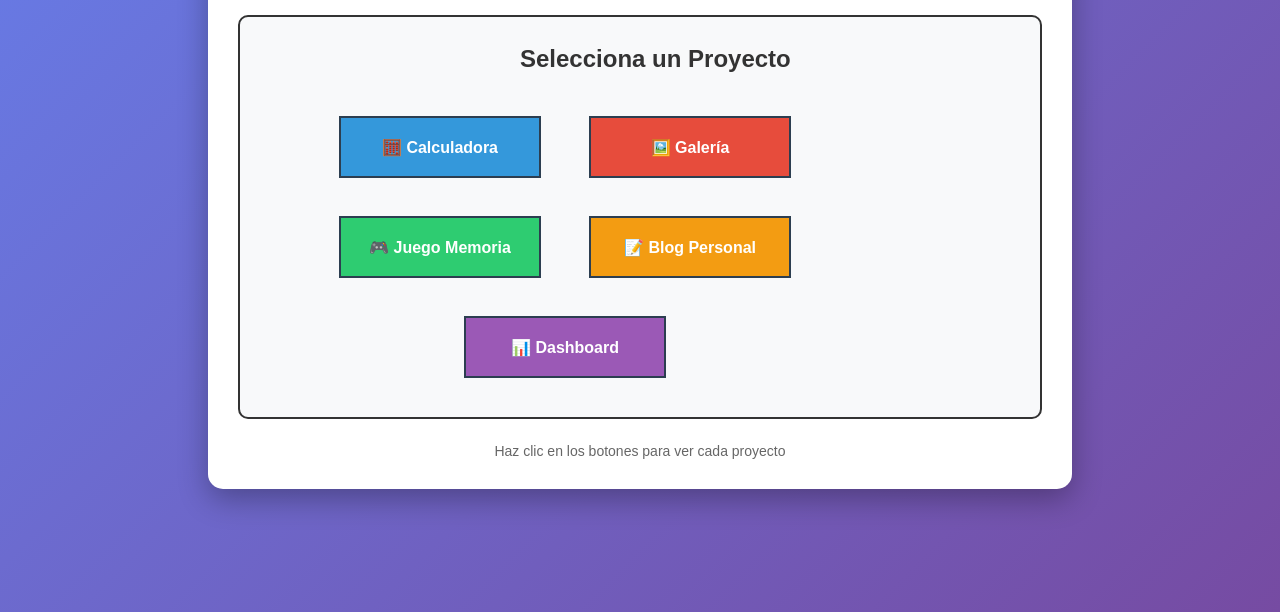
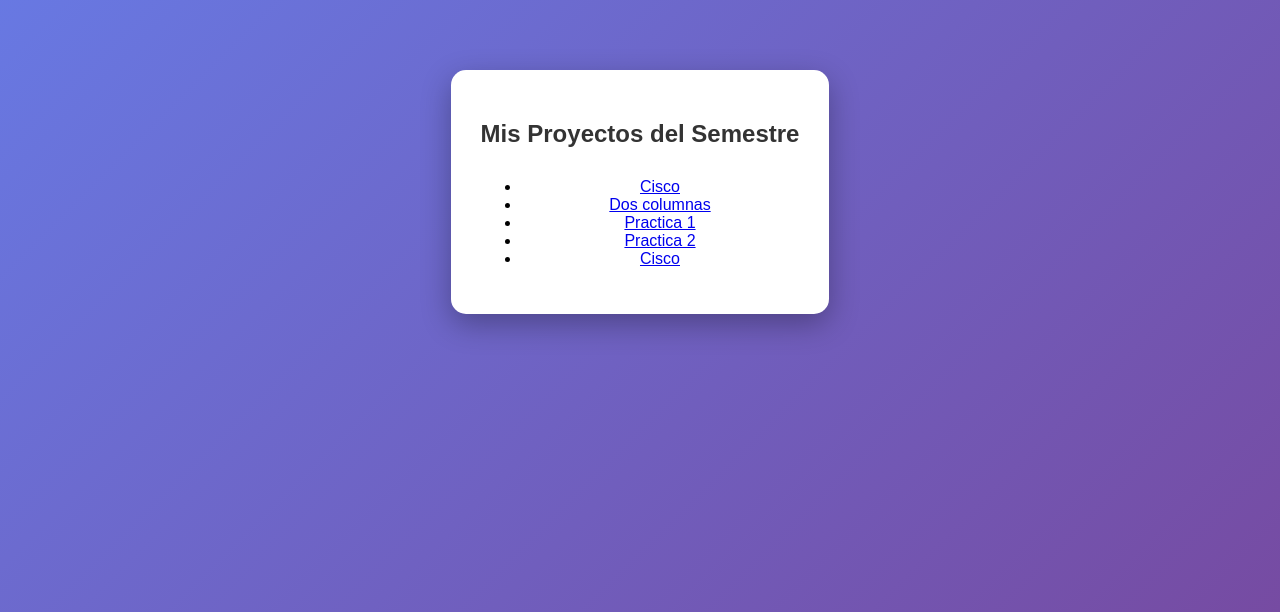
Before and after one commit to acervantes25/desarrollo-web-25, a plain HTML site: page index.html in a window 1280 px wide. Shown: the part 228-840 px from the top of the page. Drawn offline with Linux system fonts and the light colour scheme.

Commit message:
Refactor portfolio page to use project links
Updated the structure of the portfolio page to include a list of projects with links, replacing the canvas-based interface.

```diff
--- a/index.html
+++ b/index.html
@@ -28,117 +28,19 @@
             color: #333;
             margin-bottom: 30px;
         }
-
-        canvas {
-            border: 2px solid #333;
-            border-radius: 10px;
-            cursor: pointer;
-            background: #f8f9fa;
-        }
-
-        .info {
-            margin-top: 20px;
-            color: #666;
-            font-size: 14px;
-        }
     </style>
 </head>
 <body>
-    <div class="container">
-        <h1>🎓 Mis Proyectos del Semestre</h1>
-        <canvas id="portfolioCanvas" width="800" height="400"></canvas>
-        <div class="info">
-            Haz clic en los botones para ver cada proyecto
-        </div>
-    </div>
+    <section class="container">
+        <h1> Mis Proyectos del Semestre</h1>
+        <ul>
+            <li><a href="https://Cisco.html" target="_blank" rel="noopener noreferrer">Cisco</a></li>
+            <li><a href="https://DoscolumnasSemantico.html" target="_blank" rel="noopener noreferrer">Dos columnas</a></li>
+            <li><a href="https://Practica1.html" target="_blank" rel="noopener noreferrer">Practica 1</a></li>
+            <li><a href="https://practica2.html" target="_blank" rel="noopener noreferrer">Practica 2</a></li>
+            <li><a href="https://solotexto.html" target="_blank" rel="noopener noreferrer">Cisco</a></li>
+        </ul>
+    </section>
+</body>
 
-    <script>
-        const canvas = document.getElementById('portfolioCanvas');
-        const ctx = canvas.getContext('2d');
-
-        // Configuración de botones
-        const botones = [
-            { x: 100, y: 100, ancho: 200, alto: 60, texto: "🧮 Calculadora", url: "proyectos/calculadora.html", color: "#3498db" },
-            { x: 350, y: 100, ancho: 200, alto: 60, texto: "🖼️ Galería", url: "proyectos/galeria.html", color: "#e74c3c" },
-            { x: 100, y: 200, ancho: 200, alto: 60, texto: "🎮 Juego Memoria", url: "proyectos/juego-memoria.html", color: "#2ecc71" },
-            { x: 350, y: 200, ancho: 200, alto: 60, texto: "📝 Blog Personal", url: "proyectos/blog.html", color: "#f39c12" },
-            { x: 225, y: 300, ancho: 200, alto: 60, texto: "📊 Dashboard", url: "proyectos/dashboard.html", color: "#9b59b6" }
-        ];
-
-        // Dibujar botones
-        function dibujarBotones() {
-            ctx.clearRect(0, 0, canvas.width, canvas.height);
-
-            // Título en el canvas
-            ctx.fillStyle = '#333';
-            ctx.font = 'bold 24px Arial';
-            ctx.fillText('Selecciona un Proyecto', 280, 50);
-
-            // Dibujar cada botón
-            botones.forEach(boton => {
-                // Fondo del botón
-                ctx.fillStyle = boton.color;
-                ctx.fillRect(boton.x, boton.y, boton.ancho, boton.alto);
-
-                // Borde del botón
-                ctx.strokeStyle = '#2c3e50';
-                ctx.lineWidth = 2;
-                ctx.strokeRect(boton.x, boton.y, boton.ancho, boton.alto);
-
-                // Texto del botón
-                ctx.fillStyle = 'white';
-                ctx.font = 'bold 16px Arial';
-                ctx.textAlign = 'center';
-                ctx.fillText(boton.texto, boton.x + boton.ancho/2, boton.y + boton.alto/2 + 6);
-            });
-        }
-
-        // Detectar clics en los botones
-        canvas.addEventListener('click', function(event) {
-            const rect = canvas.getBoundingClientRect();
-            const mouseX = event.clientX - rect.left;
-            const mouseY = event.clientY - rect.top;
-
-            botones.forEach(boton => {
-                if (mouseX >= boton.x && mouseX <= boton.x + boton.ancho &&
-                    mouseY >= boton.y && mouseY <= boton.y + boton.alto) {
-
-                    // Efecto visual al hacer clic
-                    ctx.fillStyle = '#34495e';
-                    ctx.fillRect(boton.x, boton.y, boton.ancho, boton.alto);
-                    ctx.fillStyle = 'white';
-                    ctx.fillText(boton.texto, boton.x + boton.ancho/2, boton.y + boton.alto/2 + 6);
-
-                    setTimeout(() => {
-                        // Redirigir a la página del proyecto
-                        window.location.href = boton.url;
-                    }, 200);
-                }
-            });
-        });
-
-        // Efecto hover
-        canvas.addEventListener('mousemove', function(event) {
-            const rect = canvas.getBoundingClientRect();
-            const mouseX = event.clientX - rect.left;
-            const mouseY = event.clientY - rect.top;
-
-            let hover = false;
-            botones.forEach(boton => {
-                if (mouseX >= boton.x && mouseX <= boton.x + boton.ancho &&
-                    mouseY >= boton.y && mouseY <= boton.y + boton.alto) {
-                    canvas.style.cursor = 'pointer';
-                    hover = true;
-                }
-            });
-
-            if (!hover) {
-                canvas.style.cursor = 'default';
-            }
-        });
-
-        // Inicializar
-        dibujarBotones();
-    </script>
-</body>
 </html>
```
